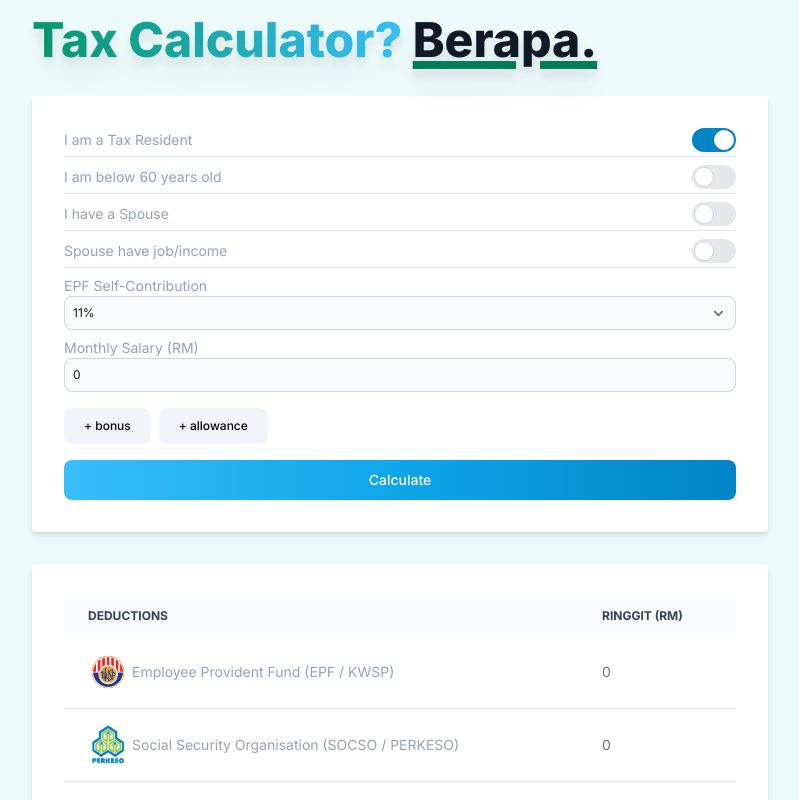
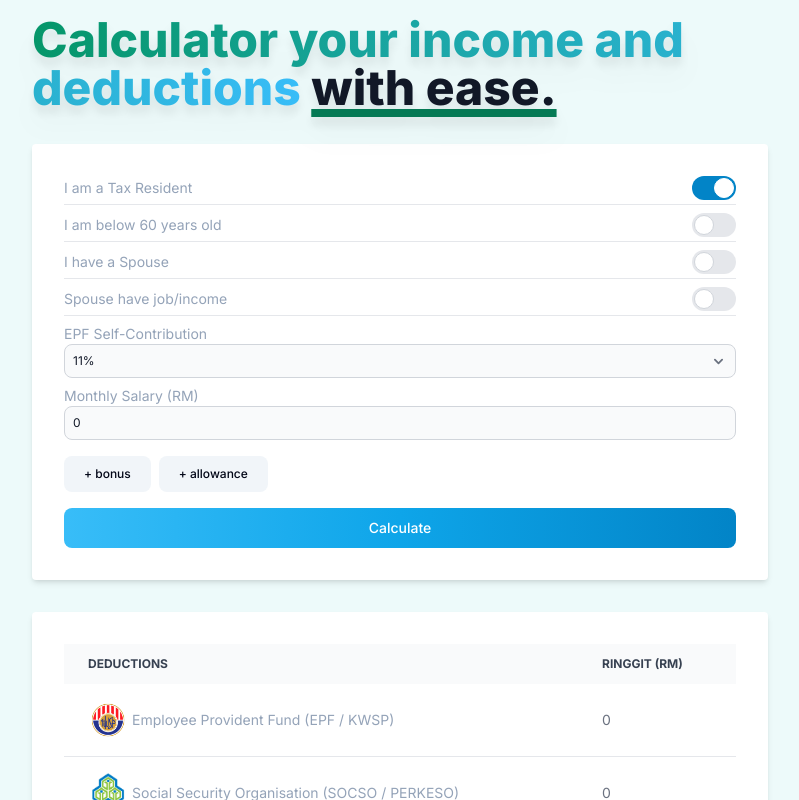
Before and after one commit to sagorzaii/berapa-calculator, a Next.js app: page / in a window 1280 px wide. Shown: the whole page, without its empty margins (240-1039 px from the left). Built offline with nearby package versions, Linux system fonts and the light colour scheme.

Commit message:
update title

```diff
--- a/src/app/page.tsx
+++ b/src/app/page.tsx
@@ -51,10 +51,10 @@ export default function Home() {
       <div className="w-full max-w-3xl mx-auto p-4 flex flex-col gap-8">
         <h1 className="text-3xl font-extrabold text-gray-900 dark:text-white md:text-4xl lg:text-5xl drop-shadow-xl">
           <span className="text-transparent bg-clip-text bg-gradient-to-r from-emerald-600 to-sky-400">
-            Tax Calculator?
+            Calculator your income and deductions
           </span>{" "}
           <span className="underline underline-offset-3 decoration-8 decoration-green-600 dark:decoration-green-800">
-            Berapa.
+            with ease.
           </span>
         </h1>
 
```
